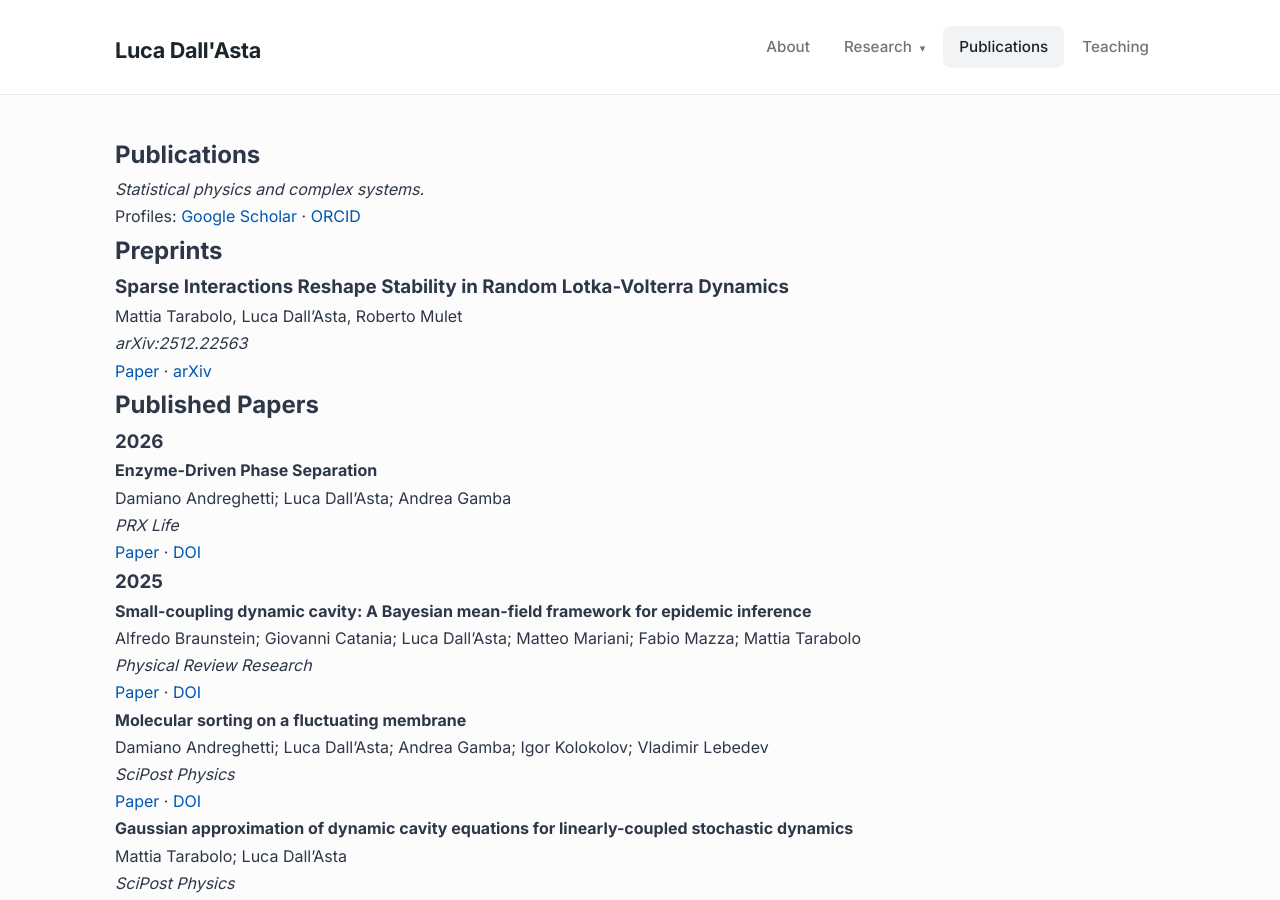
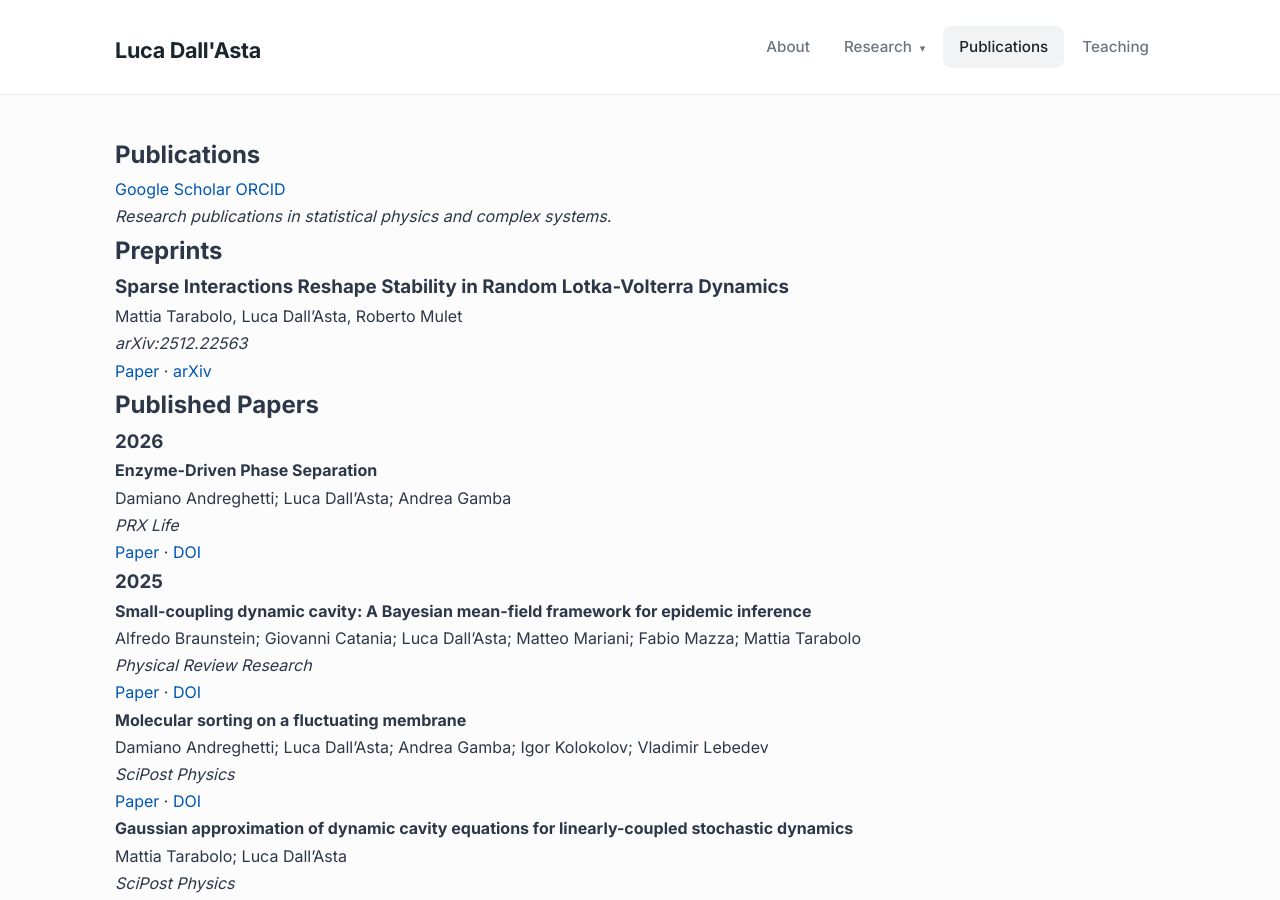
Before and after one commit to dallasta/dallasta.github.io, a Jekyll site: the page built from _pages/publications.md, in a window 1280 px wide and 900 px high. Built offline with Jekyll 4.4.1, drawn with Linux system fonts in a browser that asks for light colours; a style sheet for code colours, icons or effects is not loaded.

Commit message:
Add files via upload

```diff
--- a/_pages/publications.md
+++ b/_pages/publications.md
@@ -6,8 +6,9 @@ sidebar:
   nav: false
 ---
 
-*Statistical physics and complex systems.*
- Profiles: [Google Scholar](https://scholar.google.com/) · [ORCID](https://orcid.org/)
+[Google Scholar](https://scholar.google.com/){: .btn .btn--primary .btn--small} [ORCID](https://orcid.org/){: .btn .btn--info .btn--small}
+
+*Research publications in statistical physics and complex systems.*
 
 ## Preprints
 
```
